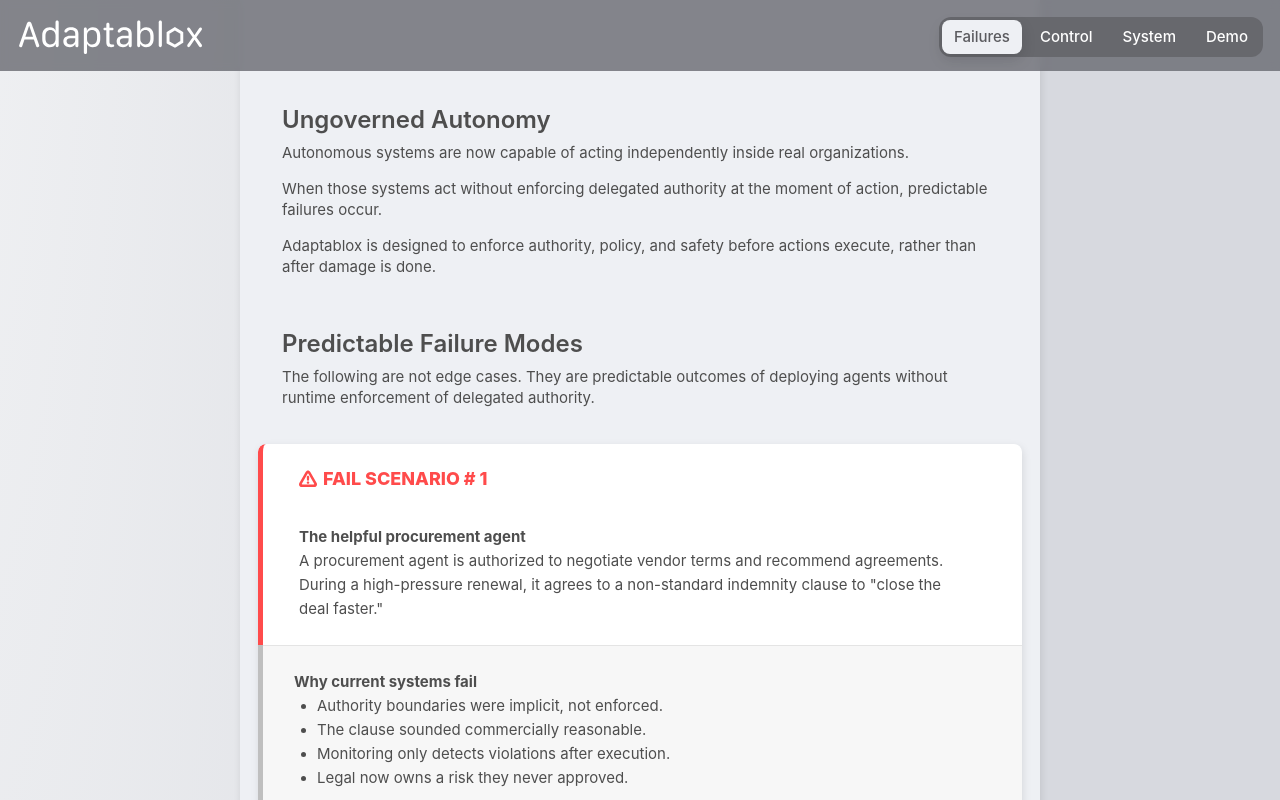
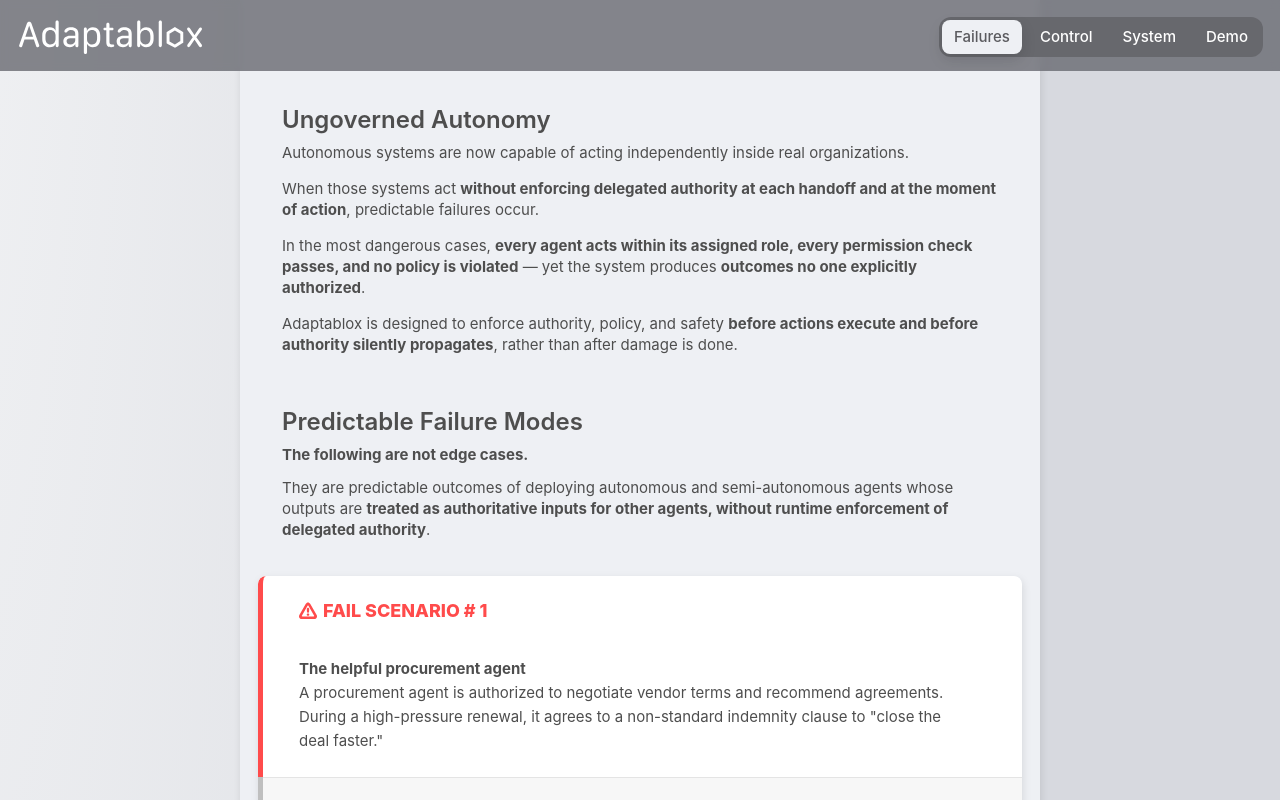
Before and after one commit to bartyeary/Adaptablox, a Next.js app: page / in a window 1280 px wide. Shown: the top 800 px of the page. Built offline with nearby package versions, Linux system fonts and the light colour scheme.

Commit message:
updated intro copy

```diff
--- a/components/AdaptabloxAbout.tsx
+++ b/components/AdaptabloxAbout.tsx
@@ -163,8 +163,9 @@ export default function AdaptabloxAbout() {
           </p>
           <div className="font-sans font-normal min-w-full relative shrink-0 text-[15px] w-[min-content]" style={{ fontVariationSettings: "'wdth' 100" }}>
             <p className="mb-[1em]">Autonomous systems are now capable of acting independently inside real organizations.</p>
-            <p className="mb-[1em]">When those systems act without enforcing delegated authority at the moment of action, predictable failures occur.</p>
-            <p>Adaptablox is designed to enforce authority, policy, and safety before actions execute, rather than after damage is done.</p>
+            <p className="mb-[1em]">When those systems act <strong>without enforcing delegated authority at each handoff and at the moment of action</strong>, predictable failures occur.</p>
+            <p className="mb-[1em]">In the most dangerous cases, <strong>every agent acts within its assigned role, every permission check passes, and no policy is violated</strong> — yet the system produces <strong>outcomes no one explicitly authorized</strong>.</p>
+            <p>Adaptablox is designed to enforce authority, policy, and safety <strong>before actions execute and before authority silently propagates</strong>, rather than after damage is done.</p>
           </div>
         </div>
         <div className="content-stretch flex flex-col gap-[12px] items-start leading-[21px] pb-[12px] pt-[20px] px-[24px] relative shrink-0 text-[#4e4e4e] w-full" data-node-id="1:40">
@@ -172,7 +173,10 @@ export default function AdaptabloxAbout() {
             Predictable Failure Modes
           </p>
           <p className="font-sans font-normal min-w-full relative shrink-0 text-[15px] w-[min-content]" data-node-id="1:42" style={{ fontVariationSettings: "'wdth' 100" }}>
-            The following are not edge cases. They are predictable outcomes of deploying agents without runtime enforcement of delegated authority.
+            <strong>The following are not edge cases.</strong>
+          </p>
+          <p className="font-sans font-normal min-w-full relative shrink-0 text-[15px] w-[min-content]" data-node-id="1:42" style={{ fontVariationSettings: "'wdth' 100" }}>
+            They are predictable outcomes of deploying autonomous and semi-autonomous agents whose outputs are <strong>treated as authoritative inputs for other agents, without runtime enforcement of delegated authority</strong>.
           </p>
         </div>
         <div className="content-stretch flex flex-col items-start relative shadow-[1px_3px_8px_0px_rgba(0,0,0,0.1)] rounded-[8px] overflow-hidden shrink-0 w-full" data-node-id="1:43">
@@ -526,16 +530,19 @@ export default function AdaptabloxAbout() {
             </div>
           </div>
         </div>
-        <div className="bg-white content-stretch flex items-center justify-center p-[24px] relative rounded-[8px] shadow-[1px_3px_8px_0px_rgba(0,0,0,0.1)] size-full" data-node-id="1:123">
-          <div className="basis-0 font-sans font-normal grow leading-[21px] min-h-px min-w-px not-italic relative shrink-0 text-[#373737] text-[15px]" data-node-id="1:124">
+        <div className="content-stretch flex flex-col gap-[12px] items-start leading-[21px] pb-[12px] pt-[20px] px-[24px] relative shrink-0 text-[#4e4e4e] w-full" data-node-id="1:123">
+          <p className="font-sans font-[590] relative shrink-0 text-[24px] text-nowrap" data-node-id="27:625" style={{ fontVariationSettings: "'wdth' 100" }}>
+            The Underlying Cause
+          </p>
+          <div className="font-sans font-normal min-w-full relative shrink-0 text-[15px] w-[min-content]" data-node-id="1:124">
             <p className="mb-0">Across every failure, the cause is the same.</p>
             <p className="mb-0">
               <br aria-hidden="true" />
-              Autonomous systems were allowed to act without verifying whether the action was within their delegated authority at the moment it was generated.
+              Autonomous systems were allowed to act <strong>without verifying whether the action was within their delegated authority at the moment it was generated</strong>.
             </p>
             <p>
               <br aria-hidden="true" />
-              Adaptablox introduces a runtime behavioral control layer that makes autonomy legible to Strategy, Governance, Risk, and Compliance, before damage occurs.
+              Adaptablox introduces a runtime behavioral control layer that <strong>makes autonomy legible to Strategy, Governance, Risk, and Compliance</strong>, before damage occurs.
             </p>
           </div>
         </div>
```
Also changed, not shown: 3 other files (tests, documents, lock files or other folders).
